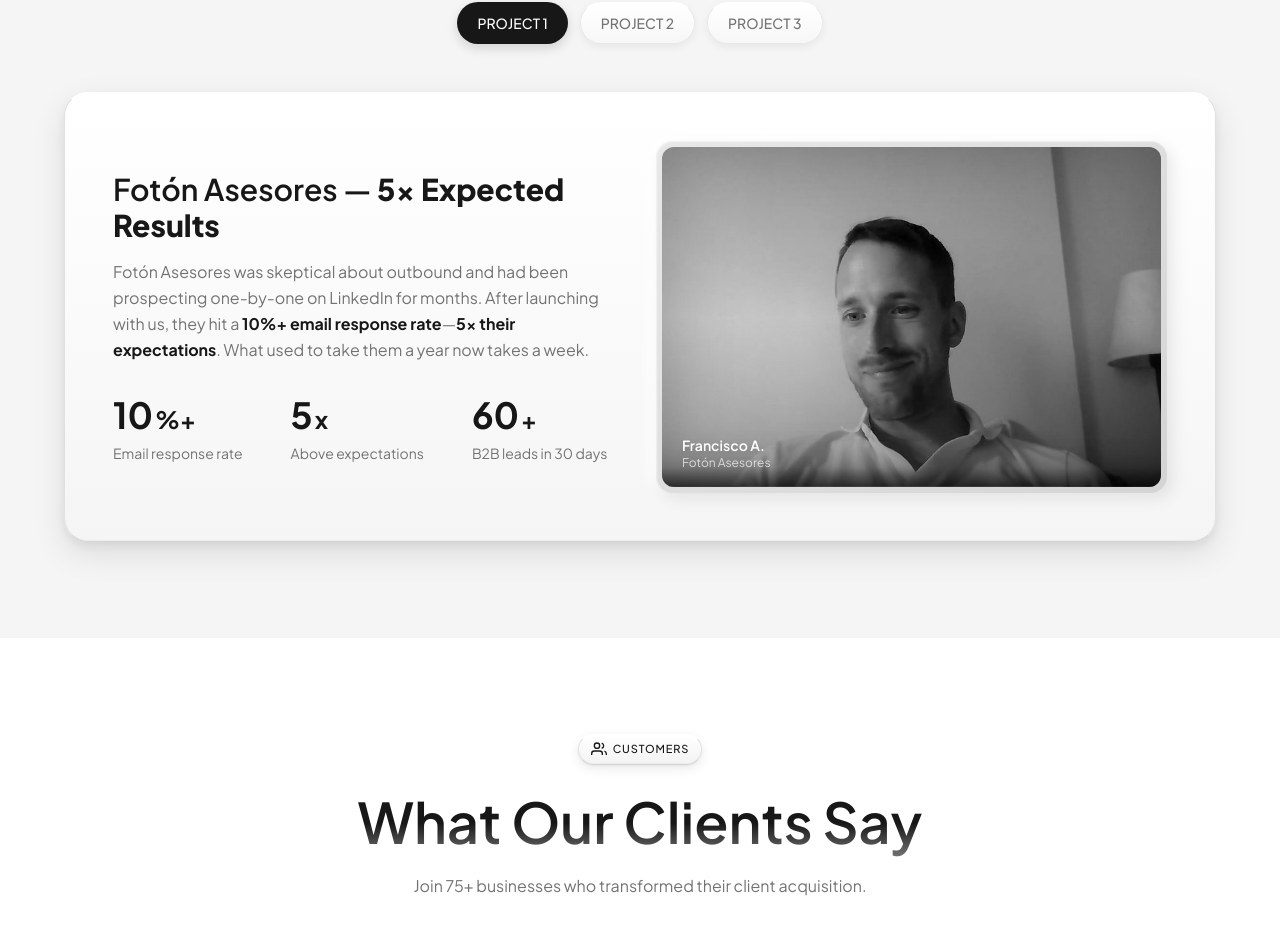
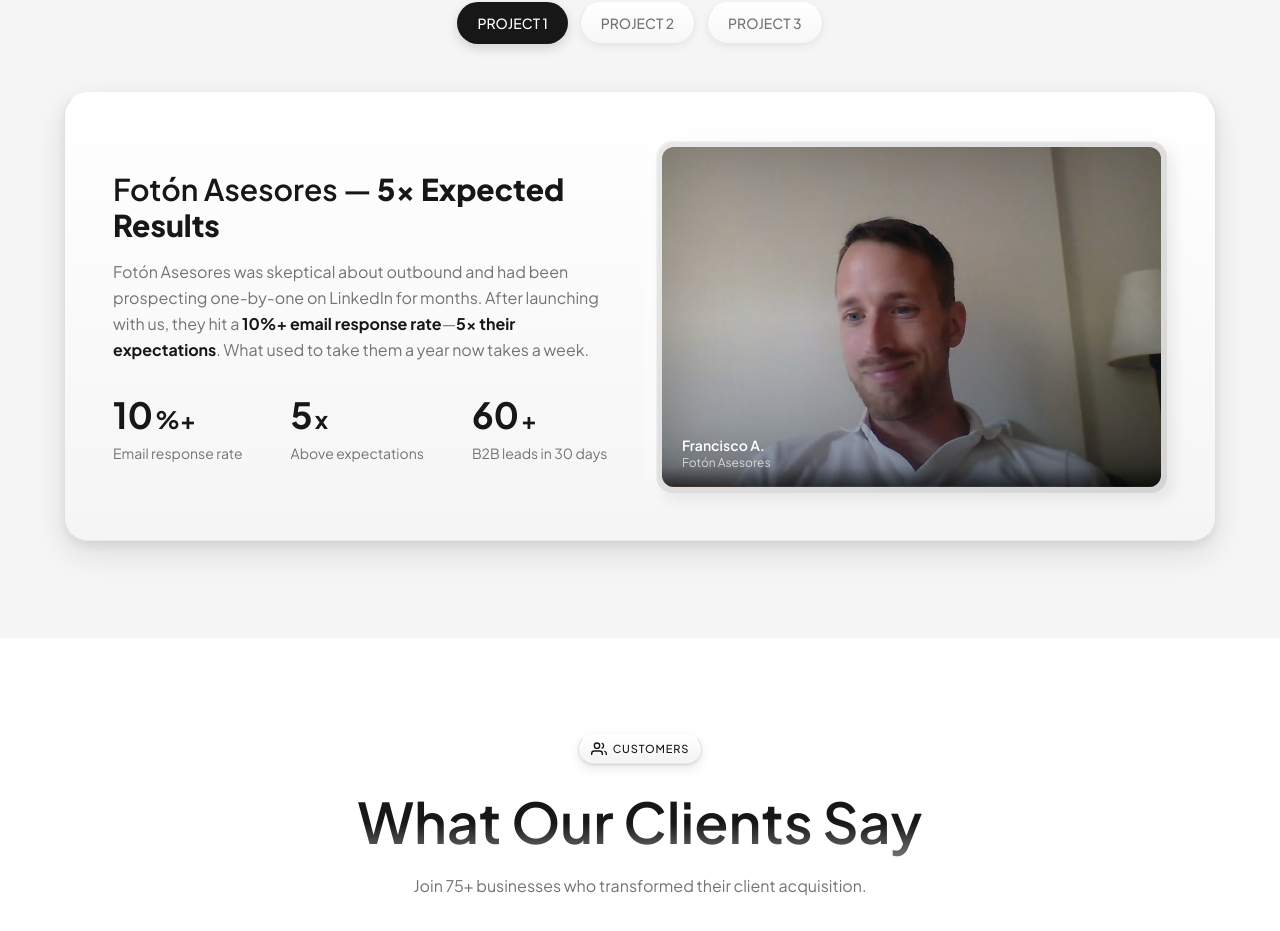
Before and after one commit to vedantheda/orbclone, a Next.js app: page / in a window 1280 px wide. Shown: the part 6546-7477 px from the top of the page. Built offline with nearby package versions, Linux system fonts and the light colour scheme.

Commit message:
Remove grayscale filter from case study client photos
Co-Authored-By: Claude Opus 4.6 <noreply@anthropic.com>

```diff
--- a/components/Projects.tsx
+++ b/components/Projects.tsx
@@ -408,7 +408,7 @@ const Projects = () => {
                   alt={projects[activeProject].client}
                   fill
                   sizes="(max-width: 768px) 100vw, 50vw"
-                  className="object-cover grayscale contrast-[1.1] brightness-[1.05]"
+                  className="object-cover"
                   style={{ objectPosition: projects[activeProject].imagePosition }}
                 />
                 {/* Vignette + top fade */}
```
